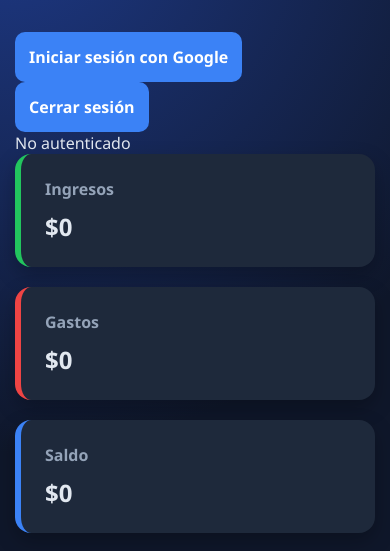
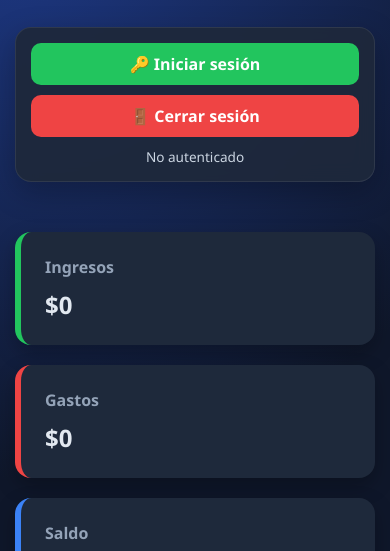
Before and after one commit to CarlosIriarte432/finanzasbycarlitos, a plain HTML site: page index.html in a window 390 px wide. Shown: the part 104-655 px from the top of the page. Drawn offline with Linux system fonts and the light colour scheme; no server answers.

Commit message:
Cambios esteticos

```diff
--- a/index.html
+++ b/index.html
@@ -11,27 +11,37 @@
 
 
 <body>
+<header class="topbar">
 
-    <div class="container">
+    <h1>
+        💰 Finanzas Personales by Carlitos
+    </h1>
 
-        <header>
-            <h1>💰 Finanzas Personales by Carlitos</h1>
-        </header>
     <div class="auth-container">
 
-    <button id="loginBtn">
-        Iniciar sesión con Google
+        <div class="auth-card">
+
+            <div class="auth-buttons">
+
+                <button id="loginBtn" class="login-btn">
+                    🔑 Iniciar sesión
                 </button>
 
-    <button id="logoutBtn">
-        Cerrar sesión
+                <button id="logoutBtn" class="logout-btn">
+                    🚪 Cerrar sesión
                 </button>
+
+            </div>
 
             <p id="usuarioActual">
                 No autenticado
             </p>
 
         </div>
+
+    </div>
+
+</header>
         <section class="dashboard">
 
             <div class="card ingresos">
--- a/styles.css
+++ b/styles.css
@@ -11,7 +11,7 @@ body {
         #0f172a;
     color: #e2e8f0;
     min-height: 100vh;
-    padding: 30px;
+    padding: 90px;
 }
 
 .container {
@@ -233,3 +233,159 @@ tr:hover {
 #promedioGasto {
     margin-top: 10px;
 }
+
+/* ========================= */
+/* LOGIN FIREBASE */
+/* ========================= */
+
+.topbar {
+
+    display: flex;
+
+    justify-content: space-between;
+
+    align-items: flex-start;
+
+    gap: 20px;
+
+    margin-bottom: 30px;
+}
+
+.auth-card {
+
+    background: rgba(30, 41, 59, 0.95);
+
+    backdrop-filter: blur(10px);
+
+    border: 1px solid rgba(255,255,255,0.08);
+
+    padding: 15px;
+
+    border-radius: 16px;
+
+    box-shadow:
+        0 10px 25px rgba(0,0,0,.35);
+
+    min-width: 250px;
+}
+
+.auth-buttons {
+
+    display: flex;
+
+    gap: 10px;
+
+    margin-bottom: 10px;
+}
+
+.login-btn,
+.logout-btn {
+
+    flex: 1;
+
+    border: none;
+
+    border-radius: 10px;
+
+    padding: 10px;
+
+    font-weight: 600;
+
+    cursor: pointer;
+
+    transition: all .2s ease;
+}
+
+.login-btn {
+
+    background: #22c55e;
+    color: white;
+}
+
+.login-btn:hover {
+
+    background: #16a34a;
+
+    transform: translateY(-2px);
+}
+
+.logout-btn {
+
+    background: #ef4444;
+    color: white;
+}
+
+.logout-btn:hover {
+
+    background: #dc2626;
+
+    transform: translateY(-2px);
+}
+
+#usuarioActual {
+
+    text-align: center;
+
+    font-size: .85rem;
+
+    color: #cbd5e1;
+
+    word-break: break-word;
+}
+
+/* ========================= */
+/* RESPONSIVE */
+/* ========================= */
+
+@media (max-width: 768px) {
+
+    .auth-container {
+
+        position: static;
+
+        margin-bottom: 20px;
+    }
+
+    .auth-card {
+
+    width: 320px;
+
+    background: rgba(30,41,59,.95);
+
+    backdrop-filter: blur(10px);
+
+    border-radius: 16px;
+
+    padding: 15px;
+
+    border: 1px solid rgba(255,255,255,.08);
+
+    box-shadow:
+        0 10px 30px rgba(0,0,0,.25);
+}
+
+    .auth-buttons {
+
+        flex-direction: column;
+    }
+}
+
+@media (max-width: 900px) {
+
+    .topbar {
+
+        flex-direction: column;
+
+        align-items: stretch;
+    }
+
+    .auth-card {
+
+        width: 100%;
+    }
+
+    .auth-buttons {
+
+        flex-direction: column;
+    }
+}
```
Lines whose indentation alone changed are shown as unchanged.
